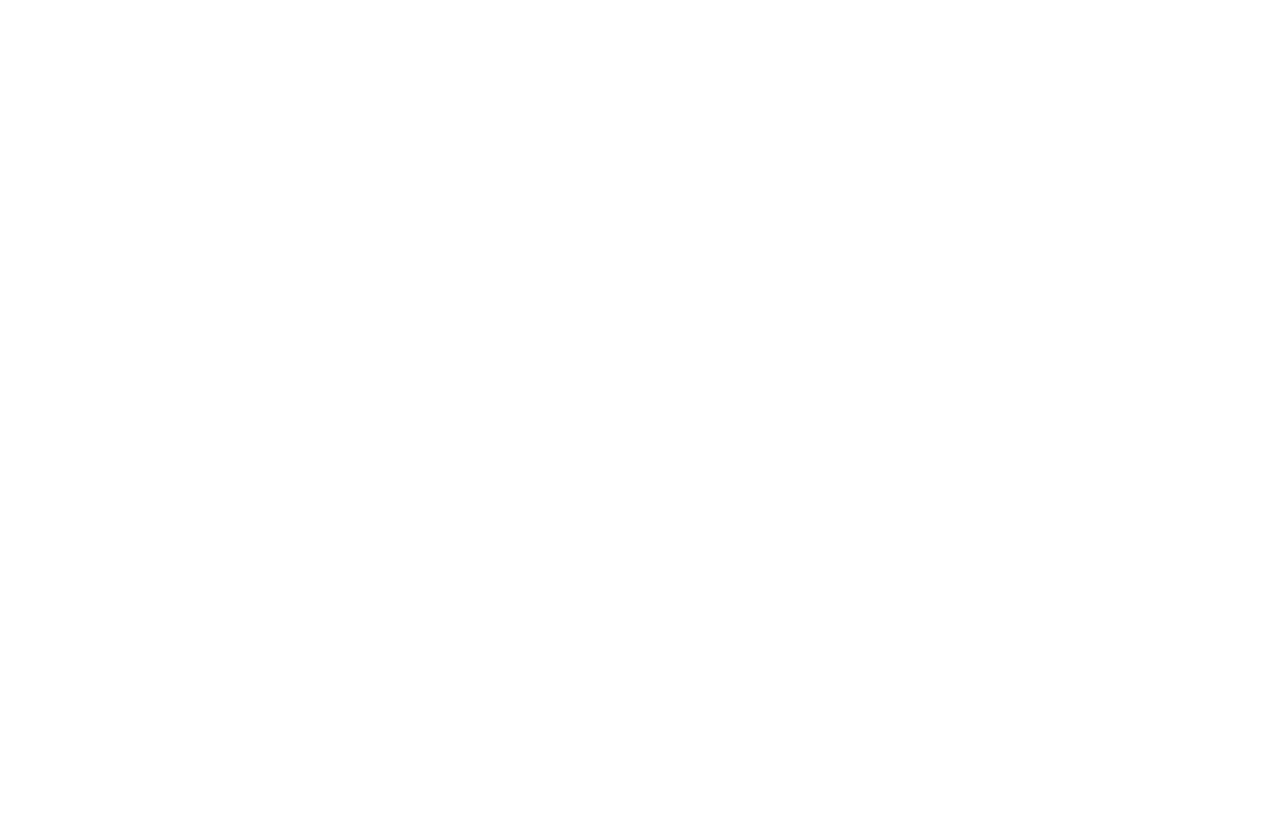
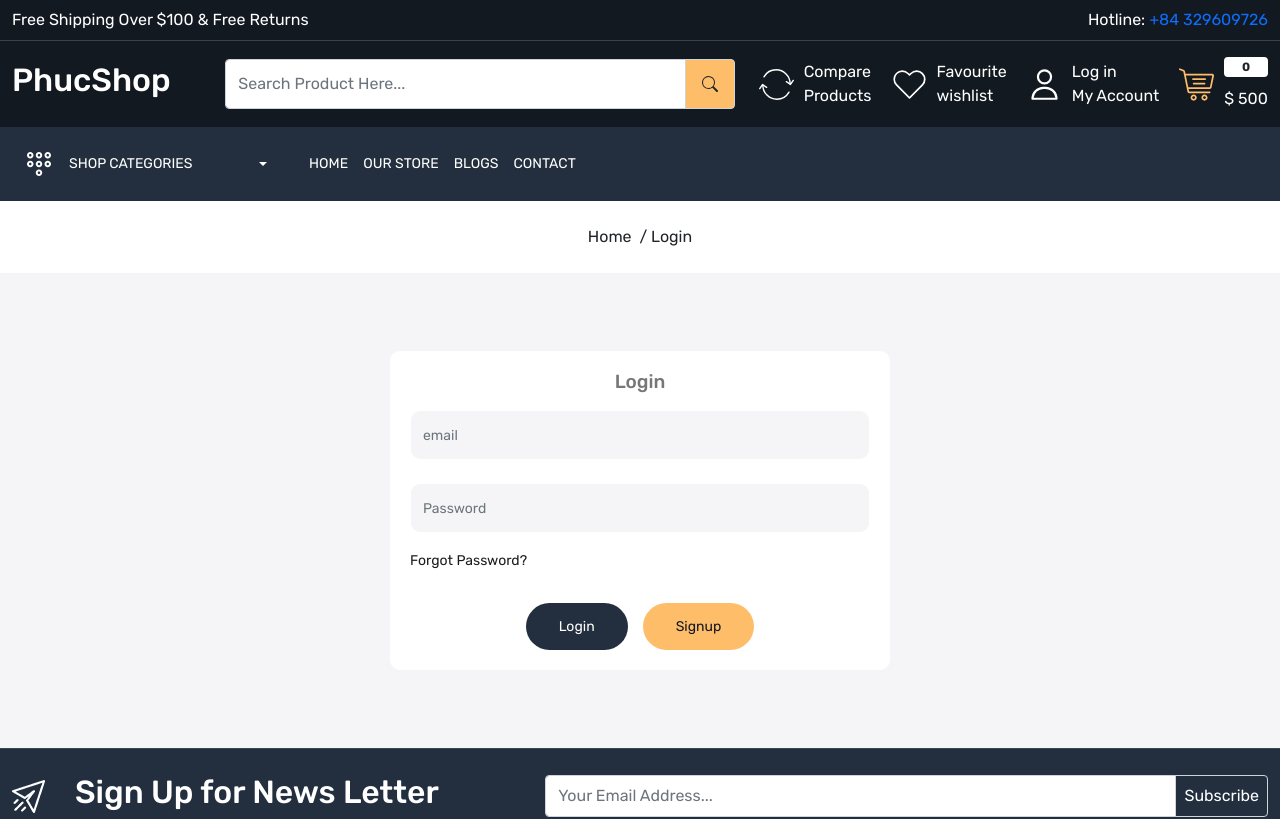
Before and after one commit to Phuc1912001/MERN-PhucShop, a React (Create React App) app in the folder frontend/: page /login in a window 1280 px wide. Before the commit this address had no page. Shown: the top 819 px of the page. Built offline with nearby package versions, Linux system fonts and the light colour scheme.

Commit message:
login , forgotpassword , signup

```diff
--- a/frontend/src/App.css
+++ b/frontend/src/App.css
@@ -630,3 +630,53 @@
 }
 
 /* Compare Product Page End Here */
+
+
+/* auth card */
+.auth-card {
+  padding: 20px;
+  background-color: white;
+  width: 500px;
+  margin: 30px auto;
+  border-radius: 10px;
+}
+
+.auth-card h3 {
+  font-size: 19px;
+  font-weight: 500;
+  color: var(--color-777777);
+}
+
+.auth-card p {
+  font-size: 13px;
+  color: var(--color-777777);
+}
+
+.auth-card .form-control {
+  height: 50px;
+  background-color: var(--color-f5f5f7);
+  color: var(--color-777777);
+  font-size: 14px;
+  border-radius: 10px;
+  border-color: transparent;
+
+}
+
+.auth-card a {
+  font-size: 14px;
+  font-weight: 400;
+  color: var(--color-1c1c1b);
+}
+
+.auth-card .signup {
+  background-color: var(--color-febd69);
+  color: var(--color-131921);
+}
+
+.auth-card .signup:hover {
+  background-color: var(--color-131921);
+  color: white
+}
+
+
+/* auth card  end here */
--- a/frontend/src/App.js
+++ b/frontend/src/App.js
@@ -9,6 +9,9 @@
 import Blogs from "./pages/Blogs";
 import CompareProduct from "./pages/CompareProduct";
 import Wishlist from "./pages/Wishlist";
+import Login from "./pages/Login";
+import Forgotpassword from "./pages/Forgotpassword";
+import Signup from "./pages/Signup";
 
 function App() {
   return (
@@ -23,6 +26,9 @@
             <Route path="blogs" element={<Blogs />} />
             <Route path="compare-product" element={<CompareProduct />} />
             <Route path="wishlist" element={<Wishlist />} />
+            <Route path="login" element={<Login />} />
+            <Route path="forgot-password" element={<Forgotpassword />} />
+            <Route path="signup" element={<Signup />} />
           </Route>
         </Routes>
       </BrowserRouter>
--- /dev/null
+++ b/frontend/src/pages/Forgotpassword.jsx
@@ -0,0 +1,46 @@
+import React from "react";
+import { Link } from "react-router-dom";
+import BreadCrumb from "../components/BreadCrumb";
+import Meta from "../components/Meta";
+
+const Forgotpassword = () => {
+  return (
+    <>
+      <Meta title="Forgot Password" />
+      <BreadCrumb title="Forgot Password" />
+      <div className="login-wrapper py-5 home-wrapper-2 ">
+        <div className="container-xxl">
+          <div className="row">
+            <div className="col-12">
+              <div className="auth-card">
+                <h3 className="text-center mb-3 ">Reset Your Password</h3>
+                <p className="text-center mt-2 mb-3 ">
+                  We will send to you an email to reset your password
+                </p>
+                <form action="" className="d-flex flex-column gap-15 ">
+                  <div>
+                    <input
+                      type="email"
+                      placeholder="email"
+                      name="email"
+                      className="form-control"
+                    />
+                  </div>
+
+                  <div className=" mt-3 d-flex gap-15 justify-content-center flex-column align-items-center">
+                    <button className="button border-0" type="submit">
+                      Send
+                    </button>
+                    <Link to="/login">Cancel</Link>
+                  </div>
+                </form>
+              </div>
+            </div>
+          </div>
+        </div>
+      </div>
+    </>
+  );
+};
+
+export default Forgotpassword;
--- /dev/null
+++ b/frontend/src/pages/Login.jsx
@@ -0,0 +1,55 @@
+import React from "react";
+import { Link } from "react-router-dom";
+import BreadCrumb from "../components/BreadCrumb";
+import Meta from "../components/Meta";
+
+const Login = () => {
+  return (
+    <>
+      <Meta title="Login" />
+      <BreadCrumb title="Login" />
+      <div className="login-wrapper py-5 home-wrapper-2 ">
+        <div className="container-xxl">
+          <div className="row">
+            <div className="col-12">
+              <div className="auth-card">
+                <h3 className="text-center mb-3 ">Login</h3>
+                <form action="" className="d-flex flex-column gap-15 ">
+                  <div>
+                    <input
+                      type="email"
+                      placeholder="email"
+                      name="email"
+                      className="form-control"
+                    />
+                  </div>
+                  <div className="mt-2">
+                    <input
+                      type="password"
+                      name="password"
+                      className="form-control"
+                      placeholder="Password"
+                    />
+                  </div>
+                  <div>
+                    <Link to="/forgot-password">Forgot Password?</Link>
+                  </div>
+                  <div className=" mt-3 d-flex gap-15 justify-content-center align-items-center">
+                    <button className="button border-0" type="submit">
+                      Login
+                    </button>
+                    <Link to="/signup" className="button signup ">
+                      Signup
+                    </Link>
+                  </div>
+                </form>
+              </div>
+            </div>
+          </div>
+        </div>
+      </div>
+    </>
+  );
+};
+
+export default Login;
--- /dev/null
+++ b/frontend/src/pages/Signup.jsx
@@ -0,0 +1,63 @@
+import React from "react";
+import BreadCrumb from "../components/BreadCrumb";
+import Meta from "../components/Meta";
+
+const Signup = () => {
+  return (
+    <>
+      <Meta title="SignUp" />
+      <BreadCrumb title="SignUp" />
+      <div className="login-wrapper py-5 home-wrapper-2 ">
+        <div className="container-xxl">
+          <div className="row">
+            <div className="col-12">
+              <div className="auth-card">
+                <h3 className="text-center mb-3 ">SignUp</h3>
+                <form action="" className="d-flex flex-column gap-15 ">
+                  <div>
+                    <input
+                      type="text"
+                      placeholder="Name"
+                      name="name"
+                      className="form-control"
+                    />
+                  </div>
+                  <div>
+                    <input
+                      type="email"
+                      placeholder="email"
+                      name="email"
+                      className="form-control"
+                    />
+                  </div>
+                  <div>
+                    <input
+                      type="tel"
+                      placeholder="Mibile Number"
+                      name="mobile"
+                      className="form-control"
+                    />
+                  </div>
+                  <div className="mt-2">
+                    <input
+                      type="password"
+                      name="password"
+                      className="form-control"
+                      placeholder="Password"
+                    />
+                  </div>
+
+                  <div className=" mt-3 d-flex gap-15 justify-content-center align-items-center">
+                    <button className="button border-0">Sign Up</button>
+                  </div>
+                </form>
+              </div>
+            </div>
+          </div>
+        </div>
+      </div>
+    </>
+  );
+};
+
+export default Signup;
```
